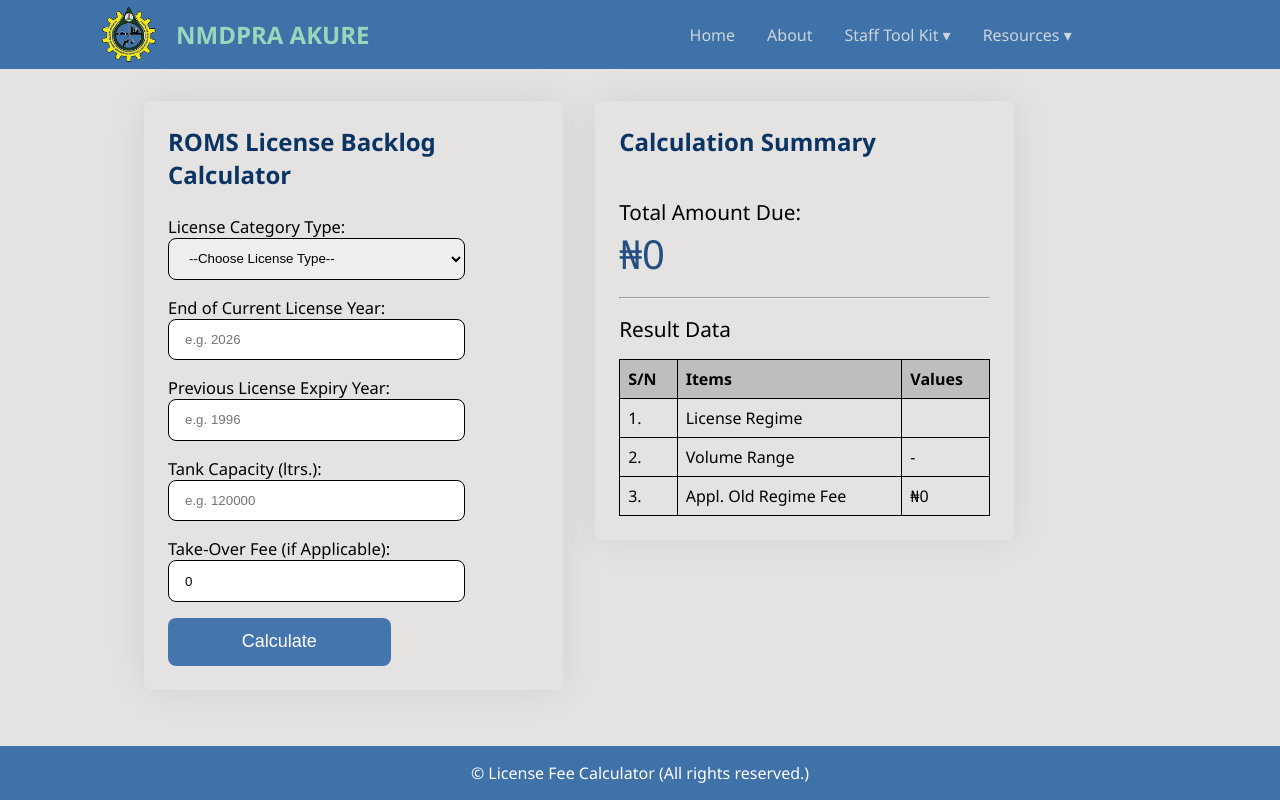
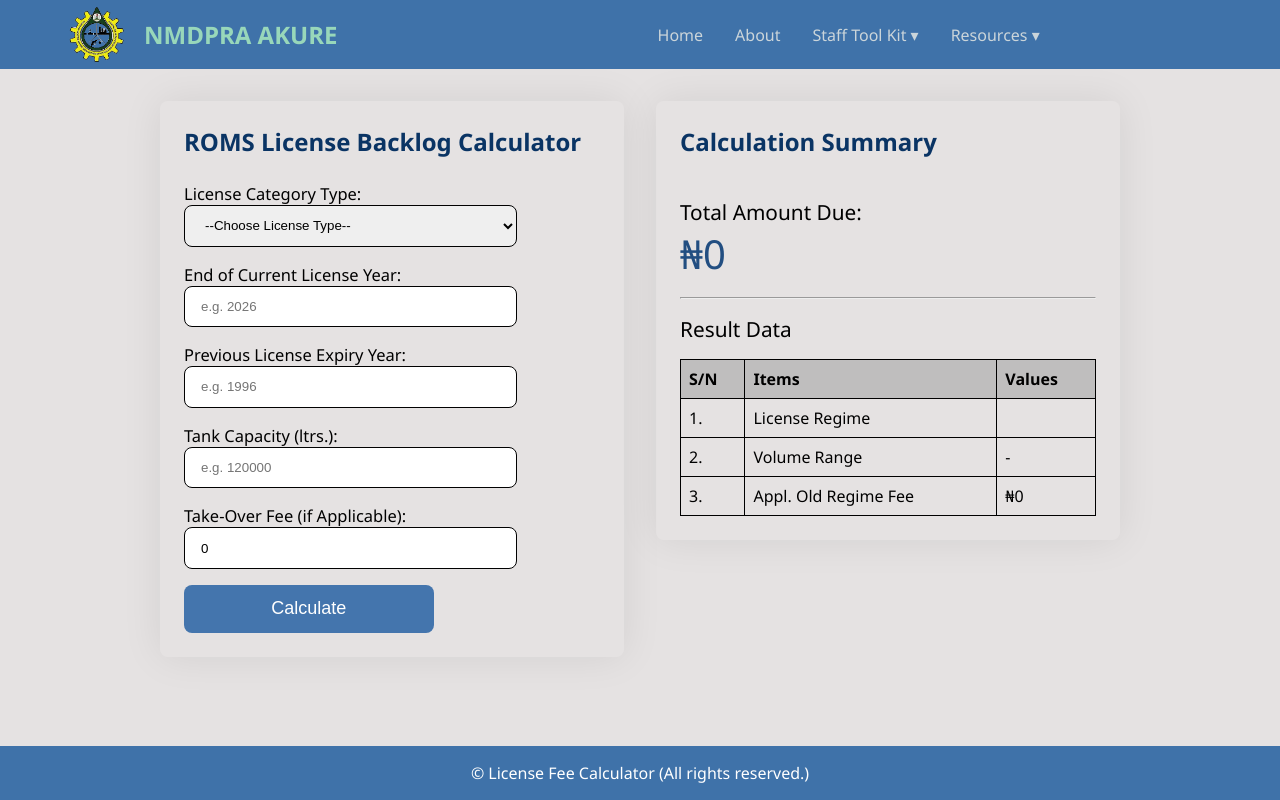
Before and after one commit to Adeniji-Rahmon-Olusegun/license-backlog-calculator, a React (Create React App) app in the folder client/: page / in a window 1280 px wide. Built offline with nearby package versions, Linux system fonts and the light colour scheme; the HTML template or start-up script is replaced by a standard one.

Commit message:
minor UI fix

```diff
--- a/client/src/styles/header.css
+++ b/client/src/styles/header.css
@@ -6,7 +6,7 @@
     align-items: center;
     gap: 20rem;
     max-width: 100%;
-    padding-left: 3rem;
+    padding-left: 1rem;
 }
 
 .header-logo {
--- a/client/src/styles/main.css
+++ b/client/src/styles/main.css
@@ -1,9 +1,10 @@
 .container {
     display: flex;
     flex: 1;
-    margin-left: 7rem;
-    padding: 2rem;
+    /* margin-left: 7rem; */
+    padding: 2rem 10rem;
     justify-content: center;
     gap: 2rem;
-    width: 73%;
+    /* width: 73%; */
+
 }
```
